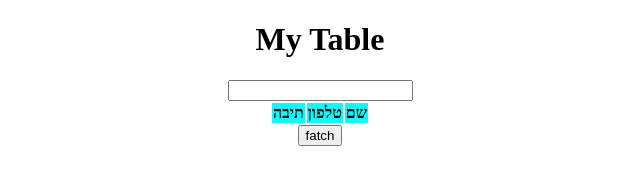
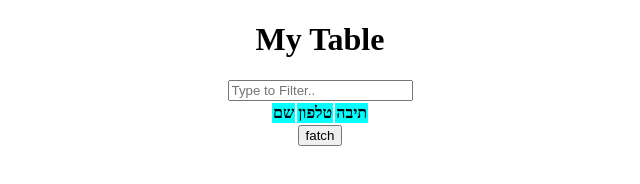
Before and after one commit to ZionAmar/pobox_spa, a website: page 4.8.23/index.html in a window 1280 px wide. Shown: the full height of the page, 320-960 px from the left. Drawn offline with Linux system fonts and the light colour scheme.

Commit message:
הוספת plaseHolder

```diff
--- a/4.8.23/index.html
+++ b/4.8.23/index.html
@@ -7,7 +7,6 @@
     <meta http-equiv="X-UA-Compatible" content="ie=edge">
     <title>My Table</title>
     <style>
-        body{direction: rtl;}
         td{border: 1px solid black;}
         th{background-color: aqua;}
         tbody tr:nth-child(even) {background-color: lightgray;}
@@ -17,7 +16,7 @@
 <body>
 <center>
 <h1>My Table</h1>
-<input type="search" id="filterField" oninput="CreateTble();">
+<input placeholder="Type to Filter.." type="search" id="filterField" oninput="CreateTble();">
 <table>
     <thead>
     <tr>
```
